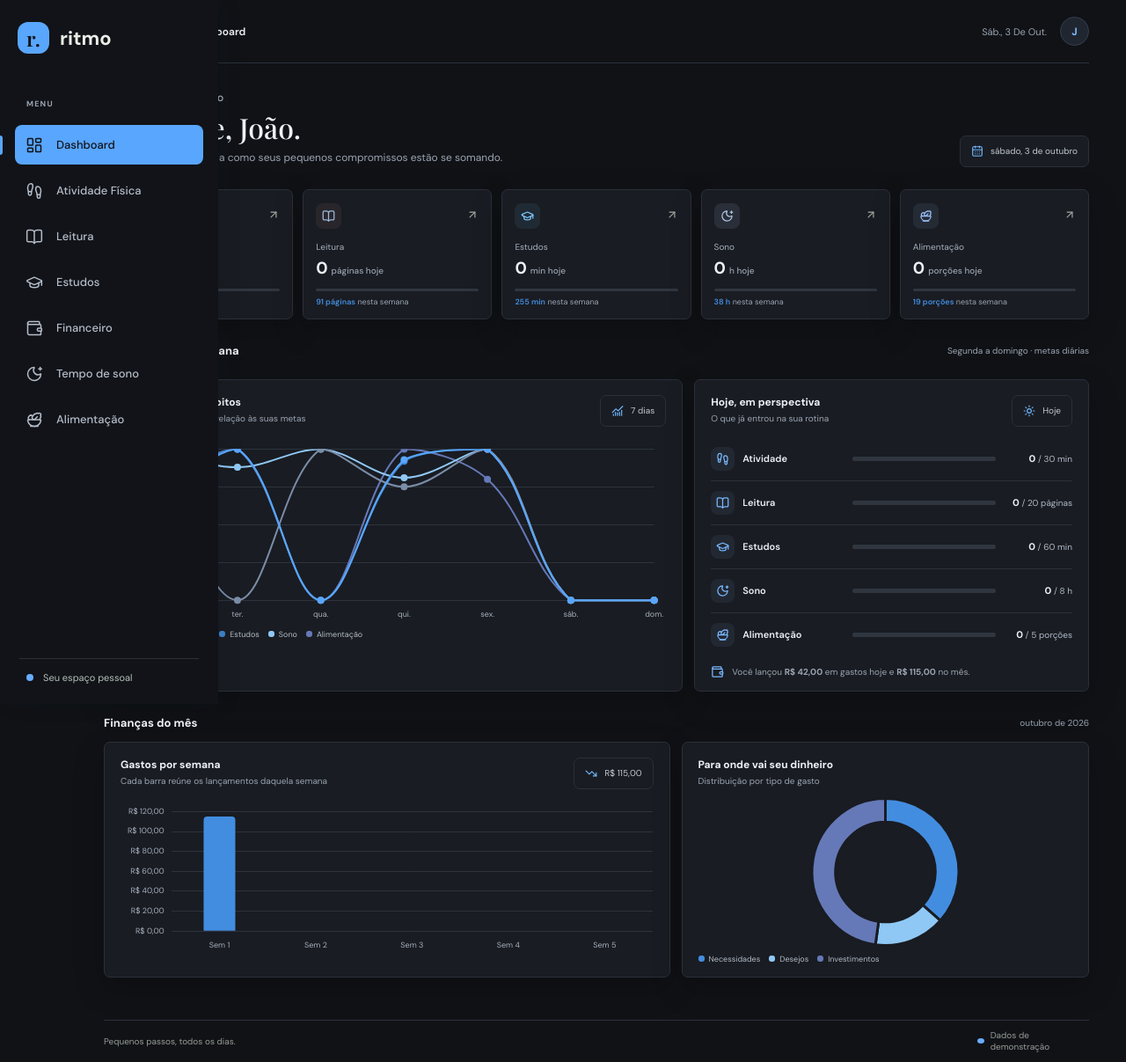
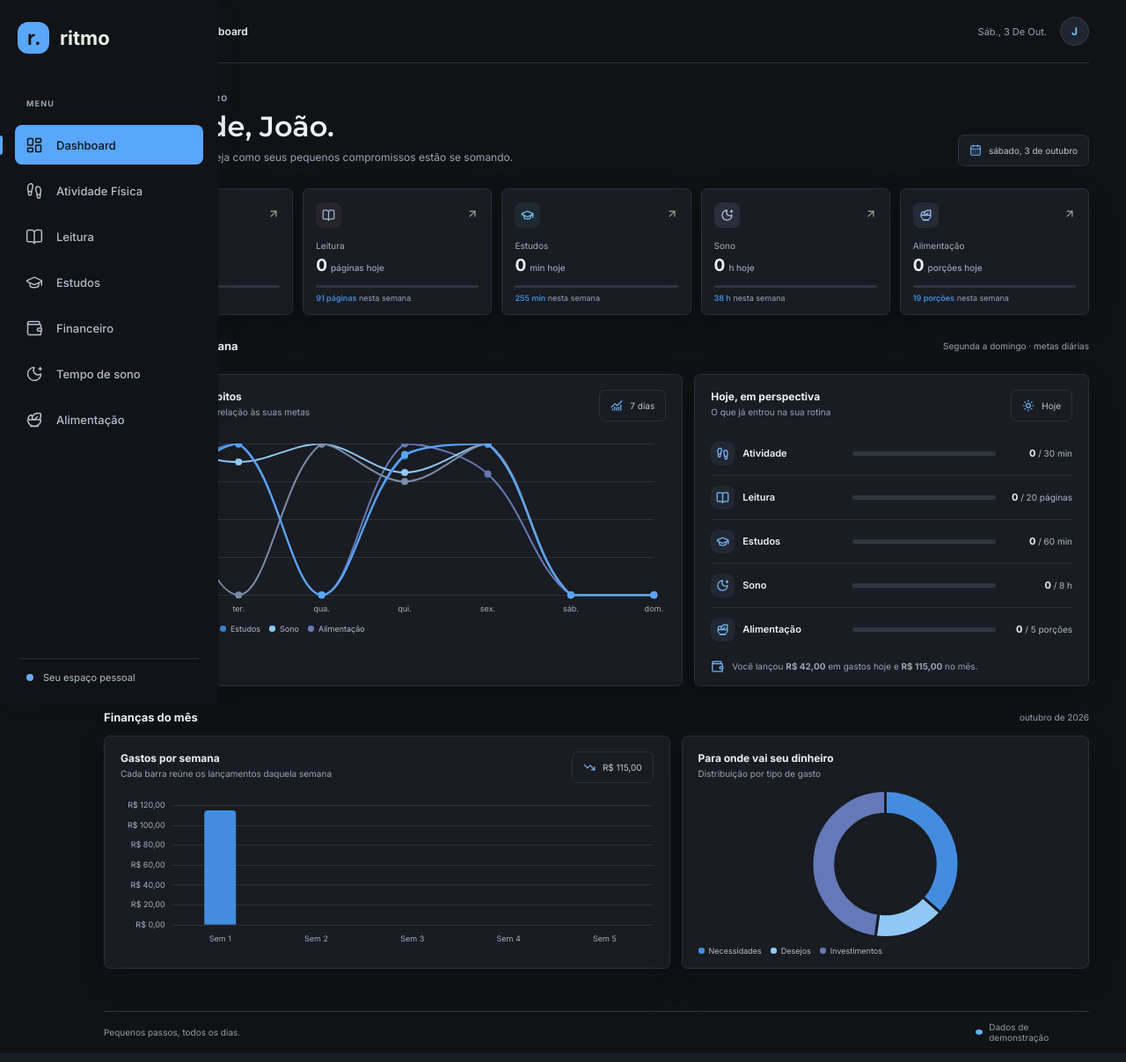
Before and after one commit to jvleao01/Controle-de-Habitos, a Flask app: page / in a window 1280 px wide. Shown: the whole page at 88% size. Run offline with Flask 3, Linux system fonts and the light colour scheme; data that the repository does not hold is empty.

Commit message:
Atualizando fontes para Inter e Montserrat

```diff
--- a/static/app.js
+++ b/static/app.js
@@ -161,10 +161,10 @@ function dashboardMarkup() {
 function chartOptions(showPercent = false) {
   return {
     responsive: true, maintainAspectRatio: false,
-    plugins: { legend: { display: false }, tooltip: { backgroundColor: "#252b34", padding: 10, titleFont: { family: "DM Sans", size: 10 }, bodyFont: { family: "DM Sans", size: 10 }, callbacks: showPercent ? { label: (context) => ` ${Math.round(context.parsed.y)}% da meta` } : {} } },
+    plugins: { legend: { display: false }, tooltip: { backgroundColor: "#252b34", padding: 10, titleFont: { family: "Inter", size: 10 }, bodyFont: { family: "Inter", size: 10 }, callbacks: showPercent ? { label: (context) => ` ${Math.round(context.parsed.y)}% da meta` } : {} } },
     scales: {
-      x: { grid: { display: false }, border: { display: false }, ticks: { color: "#a5afbd", font: { family: "DM Sans", size: 9 } } },
-      y: { beginAtZero: true, border: { display: false }, grid: { color: "#2d333d", drawTicks: false }, ticks: { color: "#a5afbd", padding: 8, font: { family: "DM Sans", size: 9 }, callback: (value) => showPercent ? `${value}%` : money(value) } },
+      x: { grid: { display: false }, border: { display: false }, ticks: { color: "#a5afbd", font: { family: "Inter", size: 9 } } },
+      y: { beginAtZero: true, border: { display: false }, grid: { color: "#2d333d", drawTicks: false }, ticks: { color: "#a5afbd", padding: 8, font: { family: "Inter", size: 9 }, callback: (value) => showPercent ? `${value}%` : money(value) } },
     },
   };
 }
--- a/static/styles.css
+++ b/static/styles.css
@@ -12,7 +12,7 @@
   --blue: #72b8ff;
   --gold: #9aa8ba;
   --shadow: 0 12px 35px rgba(0, 0, 0, .22);
-  font-family: "DM Sans", sans-serif;
+  font-family: "Inter", sans-serif;
   font-synthesis: none;
   text-rendering: optimizeLegibility;
 }
@@ -29,7 +29,7 @@ button { color: inherit; }
 }
 .sidebar:hover, .sidebar:focus-within { width: 248px; padding-inline: 17px; }
 .brand { display: flex; align-items: center; gap: 12px; height: 42px; margin: 0 0 48px 3px; color: inherit; text-decoration: none; white-space: nowrap; }
-.brand-mark { display: grid; place-items: center; flex: 0 0 36px; width: 36px; height: 36px; border-radius: 12px; background: var(--lime); color: var(--forest); font-family: "Playfair Display", serif; font-size: 23px; font-weight: 600; }
+.brand-mark { display: grid; place-items: center; flex: 0 0 36px; width: 36px; height: 36px; border-radius: 12px; background: var(--lime); color: var(--forest); font-family: "Montserrat", sans-serif; font-size: 23px; font-weight: 600; }
 .brand-name { opacity: 0; font-size: 22px; font-weight: 700; letter-spacing: 0; transition: opacity .12s ease; }
 .sidebar:hover .brand-name, .sidebar:focus-within .brand-name { opacity: 1; transition-delay: .1s; }
 .nav-label { display: block; height: 30px; padding-left: 13px; color: #91a99b; font-size: 9px; font-weight: 700; letter-spacing: 1.2px; opacity: 0; white-space: nowrap; }
@@ -77,7 +77,7 @@ footer { display: flex; justify-content: space-between; min-height: 48px; align-
 .page-heading { display: flex; align-items: flex-end; justify-content: space-between; gap: 20px; margin-bottom: 25px; }
 .eyebrow { margin: 0 0 8px; color: #79847b; font-size: 9px; font-weight: 700; letter-spacing: 1.2px; text-transform: uppercase; }
 h1, h2, h3, p { margin-top: 0; }
-h1 { margin-bottom: 6px; font-family: "Playfair Display", Georgia, serif; font-size: 32px; font-weight: 500; line-height: 1.2; }
+h1 { margin-bottom: 6px; font-family: "Montserrat", sans-serif; font-size: 32px; font-weight: 600; line-height: 1.2; }
 .heading-sub { margin: 0; color: var(--muted); font-size: 12px; line-height: 1.6; }
 .date-stamp { display: flex; align-items: center; gap: 8px; padding: 10px 12px; border: 1px solid var(--line); border-radius: 7px; background: var(--white); color: #69756d; font-size: 10px; white-space: nowrap; }
 .date-stamp svg { width: 14px; height: 14px; color: var(--forest-soft); }
--- a/templates/index.html
+++ b/templates/index.html
@@ -7,7 +7,7 @@
   <title>Ritmo — seus hábitos, em equilíbrio</title>
   <link rel="preconnect" href="https://fonts.googleapis.com">
   <link rel="preconnect" href="https://fonts.gstatic.com" crossorigin>
-  <link href="https://fonts.googleapis.com/css2?family=DM+Sans:wght@400;500;600;700&family=Playfair+Display:wght@500;600&display=swap" rel="stylesheet">
+  <link href="https://fonts.googleapis.com/css2?family=Inter:wght@400;500;600;700&family=Montserrat:wght@500;600;700&display=swap" rel="stylesheet">
   <link rel="stylesheet" href="{{ url_for('static', filename='styles.css') }}">
 </head>
 <body>
```
Also changed, not shown: README.md.
